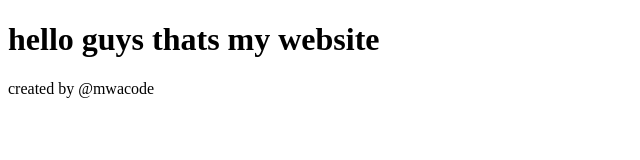
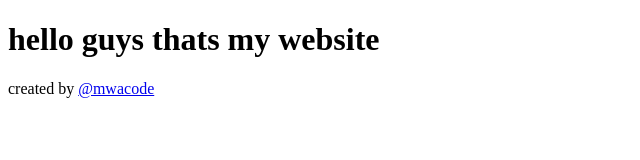
Before and after one commit to ewagame/ewagame.github.io, a plain HTML site: page index.html in a window 1280 px wide. Shown: the full height of the page, 0-640 px from the left. Drawn offline with Linux system fonts and the light colour scheme.

Commit message:
Update index.html

```diff
--- a/index.html
+++ b/index.html
@@ -13,7 +13,7 @@
    </div>
 
    <footer>
-     created by @mwacode
+     created by <a href="https://www.google.com/url?sa=t&source=web&rct=j&url=https://mwacode7.github.io/&ved=2ahUKEwjJy57R3ZL0AhUQlEsFHZL5AeUQFnoECAQQAQ&usg=AOvVaw3FCwpsWNtEzXcdytDr_2sD">@mwacode</a>
    </footer>
 </body>
 
```
